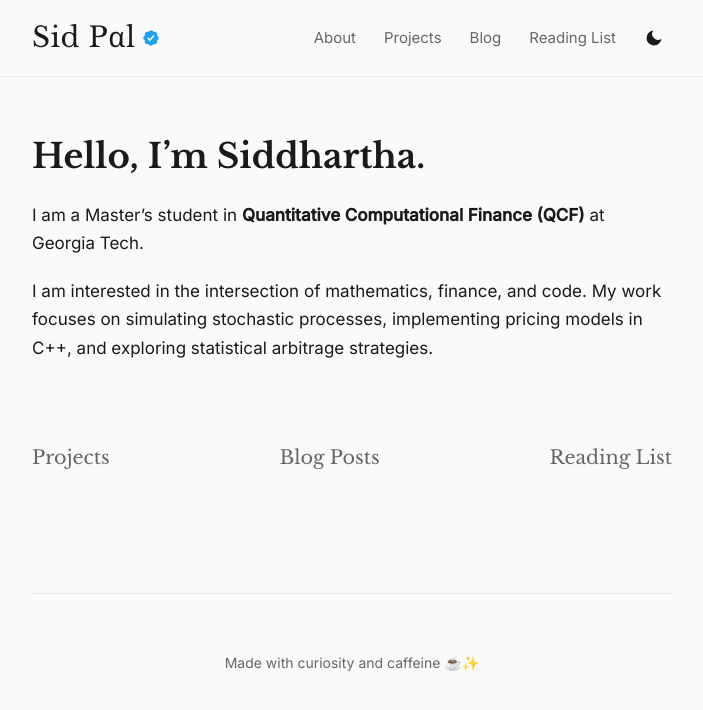
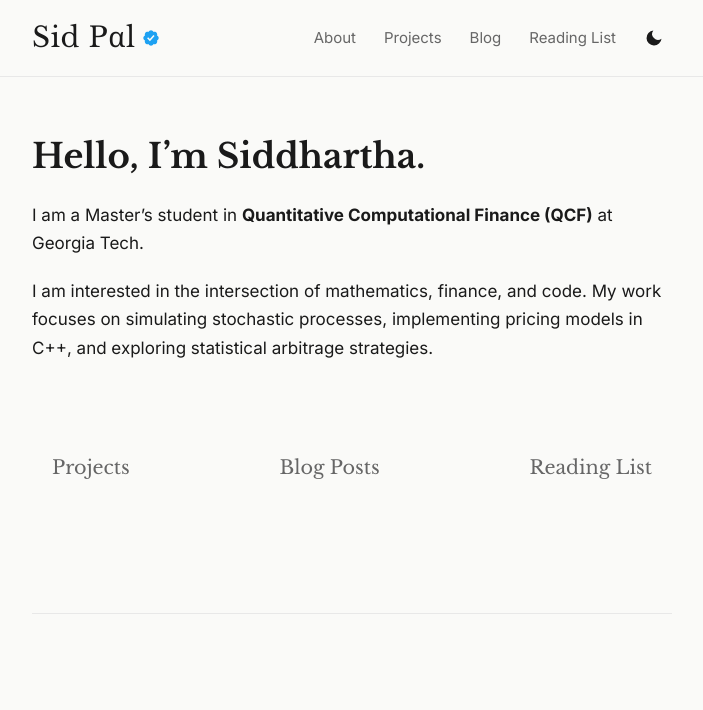
Before and after one commit to sidsince95/sidsince95.github.io, a Jekyll site: the page built from index.md, in a window 1280 px wide. Shown: the top 710 px of the page, without its empty margins (288-991 px from the left). Built offline with Jekyll 4.4.1, drawn with Linux system fonts in a browser that asks for light colours.

Commit message:
another minor tweak

```diff
--- a/_layouts/default.html
+++ b/_layouts/default.html
@@ -44,7 +44,6 @@
 </main>
 
 <footer>
-  <p>Made with curiosity and caffeine ☕✨</p>
 </footer>
 
 <script>
--- a/assets/css/style.css
+++ b/assets/css/style.css
@@ -1,8 +1,8 @@
-/* Minimalist Classy Blog Theme - Exact Replica */
+/* Minimalist Classy Blog Theme - Sidpal Quant Edition */
 
-@import url('https://fonts.googleapis.com/css2?family=Inter:wght@300;400;500&family=Libre+Baskerville:wght@400;700&display=swap');
+@import url('https://fonts.googleapis.com/css2?family=Inter:wght@300;400;500;700&family=Libre+Baskerville:wght@400;700&display=swap');
 
-/* --- VARIABLES & FONTS --- */
+/* --- VARIABLES --- */
 :root {
   --font-main: "Inter", -apple-system, system-ui, sans-serif;
   --font-header: "Libre Baskerville", Georgia, serif;
@@ -13,6 +13,7 @@
   --text-secondary: #666;
   --link-color: #1a1a1a;
   --hover-color: #4a90e2;
+  --hover-bg: rgba(0, 0, 0, 0.04); /* Subtle background for hover */
 }
 
 [data-theme="dark"] {
@@ -22,6 +23,7 @@
   --text-secondary: #9b9b9b;
   --link-color: #e8e8e8;
   --hover-color: #6fa3ef;
+  --hover-bg: rgba(255, 255, 255, 0.08);
 }
 
 /* --- BASE STYLES --- */
@@ -29,16 +31,10 @@
 html { -webkit-font-smoothing: antialiased; }
 
 body {
-  margin: 0;
-  padding: 100px 20px 60px;
-  max-width: 680px; /* Original width */
-  margin-left: auto;
-  margin-right: auto;
-  font-family: var(--font-main);
-  font-size: 17px;
-  font-weight: 400;
-  line-height: 1.65;
-  color: var(--text-color);
+  margin: 0; padding: 100px 20px 60px;
+  max-width: 680px; margin-left: auto; margin-right: auto;
+  font-family: var(--font-main); font-size: 17px; font-weight: 400;
+  line-height: 1.65; color: var(--text-color);
   background-color: var(--background-color);
   transition: background-color 0.3s ease, color 0.3s ease;
 }
@@ -56,7 +52,6 @@
   display: flex; justify-content: space-between; align-items: center;
 }
 
-/* Glassmorphism */
 .site-header.scrolled {
   background: rgba(250, 250, 248, 0.65);
   backdrop-filter: blur(20px); -webkit-backdrop-filter: blur(20px);
@@ -72,18 +67,15 @@
   font-family: var(--font-header); font-size: 28px; font-weight: 400;
   margin: 0; letter-spacing: 0.5px; white-space: nowrap;
 }
-
 .title-link {
   position: relative; display: inline-flex; align-items: center;
   text-decoration: none; color: var(--text-color); transition: opacity 0.2s ease;
 }
 .title-link:hover { opacity: 0.6; }
 
-/* Badge */
 .verified-badge {
   width: 18px; height: 18px; margin-left: 6px;
-  vertical-align: middle; display: inline-block;
-  transition: all 0.3s ease; flex-shrink: 0;
+  vertical-align: middle; display: inline-block; flex-shrink: 0;
 }
 
 /* Navigation */
@@ -95,15 +87,7 @@
   transition: color 0.2s ease; position: relative;
 }
 .nav-link:hover { color: var(--hover-color); }
-
-/* Underline Animation (Original) */
-.nav-link::after {
-  content: ''; position: absolute; bottom: -3px; left: 0; width: 0; height: 1px;
-  background-color: var(--hover-color); transition: width 0.2s ease;
-}
-.nav-link:hover::after { width: 100%; }
 .nav-link.active { color: var(--text-color); font-weight: 500; }
-.nav-link.active::after { width: 100%; }
 
 /* Toggle */
 .theme-toggle {
@@ -121,13 +105,29 @@
 a { color: var(--text-color); text-decoration: underline; text-decoration-color: var(--accent-color); text-underline-offset: 3px; }
 a:hover { color: var(--hover-color); text-decoration-color: var(--hover-color); }
 
-/* Bottom 3-Link Layout (Text Only, No Boxes) */
+/* --- HOMEPAGE SPECIFIC LINKS --- */
 .bottom-nav-grid {
     display: flex;
-    justify-content: space-between; /* Left, Center, Right */
-    margin-top: 80px; /* Space from content */
+    justify-content: space-between;
+    margin-top: 80px;
     font-family: var(--font-header);
     font-size: 1.2rem;
+}
+
+/* Specific styling for the 3 bottom links */
+.bottom-nav-grid .nav-link {
+    padding: 10px 20px; /* Space for the hover effect */
+    border-radius: 8px; /* Smooth corners for the subtle highlight */
+    transition: all 0.2s ease;
+}
+
+/* The "Selected" Animation on Hover */
+.bottom-nav-grid .nav-link:hover {
+    font-weight: 700; /* Bold */
+    color: var(--hover-color);
+    background-color: var(--hover-bg); /* Subtle box feel without borders */
+    transform: translateY(-3px); /* The "Lift" effect */
+    text-decoration: none; /* No underline */
 }
 
 /* Footer */
@@ -141,5 +141,5 @@
   body { padding: 130px 16px 40px; }
   .header-content { flex-wrap: wrap; padding: 15px 16px; }
   .main-nav { order: 3; width: 100%; margin-top: 15px; }
-  .bottom-nav-grid { flex-direction: column; gap: 20px; text-align: center; }
+  .bottom-nav-grid { flex-direction: column; gap: 15px; text-align: center; }
 }
```
